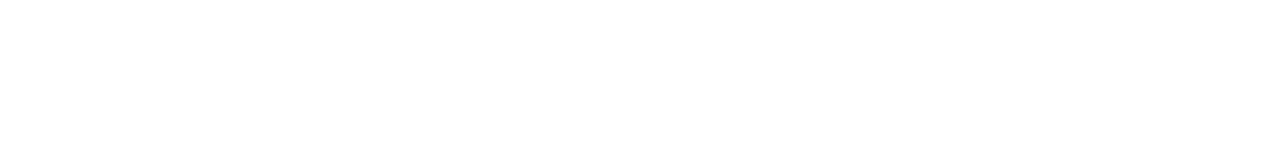
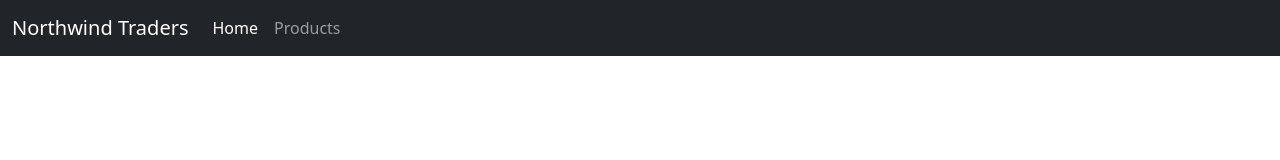
Before and after one commit to gdzierzon/yearup-northwind-team-8, a plain HTML site: page northwind-traders-website/index.html in a window 1280 px wide. Drawn offline with nearby package versions, Linux system fonts and the light colour scheme.

Commit message:
Added navbar to index.html

```diff
--- a/northwind-traders-website/index.html
+++ b/northwind-traders-website/index.html
@@ -10,8 +10,27 @@
 
 </head>
 <body>
-
-
+<!-- navbar -->
+<nav class="navbar navbar-expand-lg bg-dark" data-bs-theme="dark">
+    <div class="container-fluid">
+      <a class="navbar-brand" href="#">Northwind Traders</a>
+      <button class="navbar-toggler" type="button" data-bs-toggle="collapse" data-bs-target="#navbarColor02" aria-controls="navbarColor02" aria-expanded="false" aria-label="Toggle navigation">
+        <span class="navbar-toggler-icon"></span>
+      </button>
+      <div class="collapse navbar-collapse justify-content-between" id="navbarColor02">
+        <ul class="navbar-nav">
+          <li class="nav-item">
+            <a class="nav-link active" href="#">Home
+              <span class="visually-hidden">(current)</span>
+            </a>
+          </li>
+          <li class="nav-item">
+            <a class="nav-link" href="#">Products</a>
+          </li>
+        </ul>
+      </div>
+    </div>
+  </nav>
 
 </body>
 </html>
```
